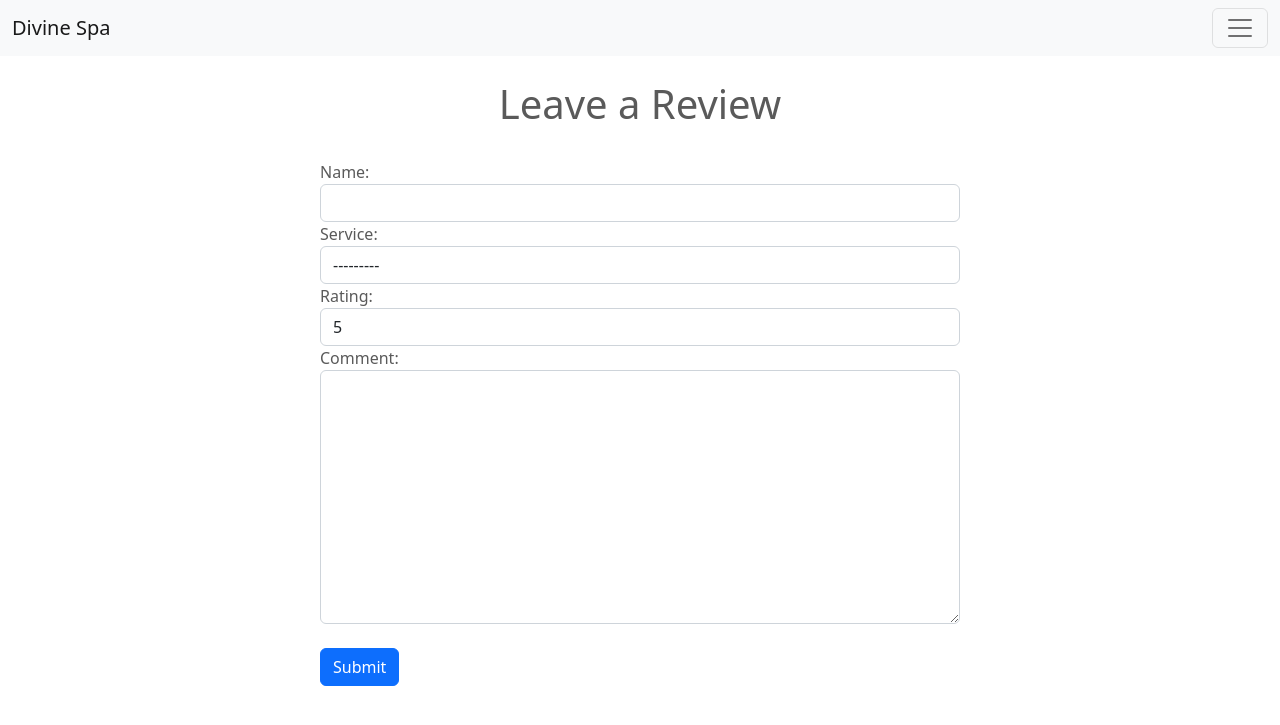
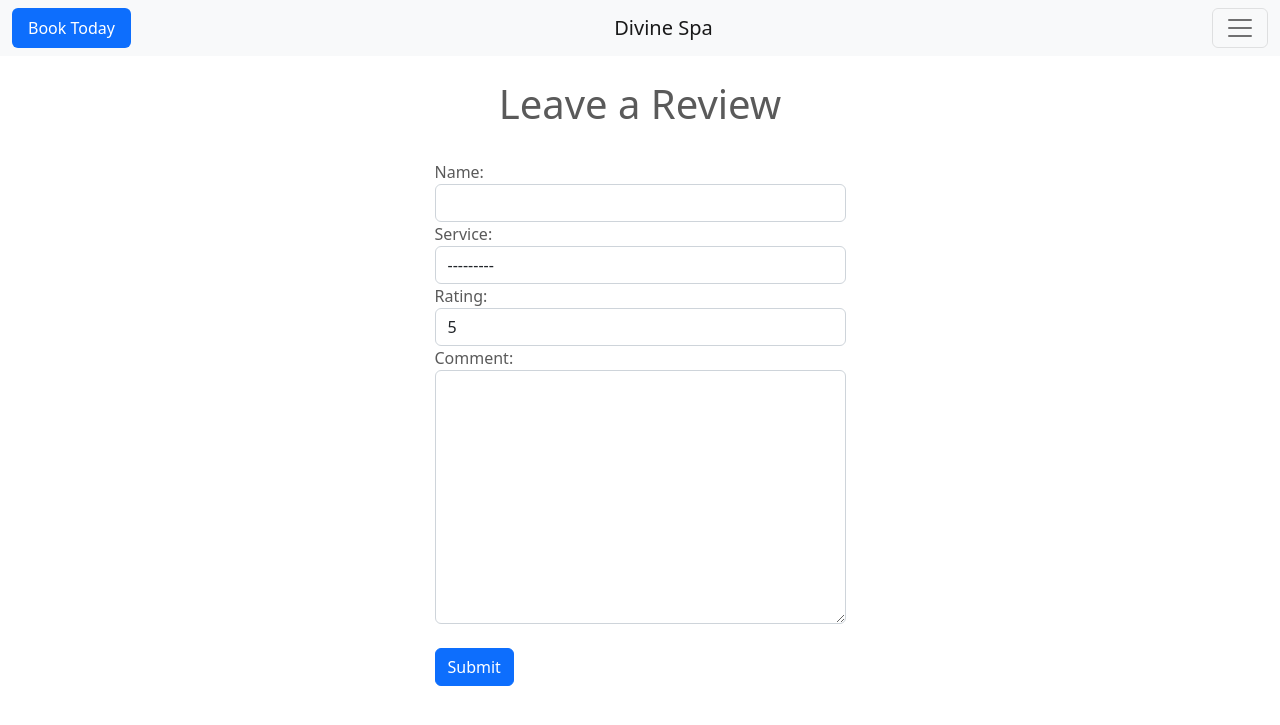
Before and after one commit to Candyce10/Devine-Spa, a Django app: page /reviews/new in a window 1280 px wide. Shown: the top 725 px of the page. Run offline with Django 4.2, Linux system fonts and the light colour scheme; some libraries are stand-ins or nearby versions.

Commit message:
minor chnages

```diff
--- a/main_app/static/styles/main.css
+++ b/main_app/static/styles/main.css
@@ -113,6 +113,7 @@ p{
     margin-top: 0;
 }
 
+
 @media (max-width: 480px) {
 
 
@@ -124,9 +125,7 @@ p{
     }
 }
 
-form.review-form{
-    width: 50vw;
-}
+
 
 .service-page{
     margin-top: 6rem;
--- a/main_app/templates/base.html
+++ b/main_app/templates/base.html
@@ -24,8 +24,17 @@
 <body>
     <nav class="navbar bg-light fixed-top">
         <div class="container-fluid">
-          <a class="navbar-brand" href="/">Divine Spa</a>
+
+              <ul class="nav nav-pills">
+                <li class="nav-item">
+                  <a class="nav-link active" aria-current="page" href="#">Book Today</a>
+                </li>
+                </ul>
+
+          <a class="navbar-brand " href="/">Divine Spa</a>
+
           <button class="navbar-toggler" type="button" data-bs-toggle="offcanvas" data-bs-target="#offcanvasNavbar" aria-controls="offcanvasNavbar">
+
             <span class="navbar-toggler-icon"></span>
           </button>
           <div class="offcanvas offcanvas-end" tabindex="-1" id="offcanvasNavbar" aria-labelledby="offcanvasNavbarLabel">
--- a/main_app/templates/service_detail.html
+++ b/main_app/templates/service_detail.html
@@ -1,10 +1,12 @@
 {% extends 'base.html' %}
 {% block title %} {{service.name}}{% endblock %}
 {% block content %}
-<h1></h1>
+<br>
+<br>
 <h1>{{service.name}} Services</h1>
 
-
+<br>
+<br>
 
 {% for detail in service.details.all %}
 
--- a/main_app/templates/services.html
+++ b/main_app/templates/services.html
@@ -8,9 +8,10 @@
 
 
 
-
+<br>
 <h1>Services</h1>
 
+<br>
     {% for service in services %}
 
 
```
Also changed, not shown: main_app/templates/home.html (+4 -4 lines).
